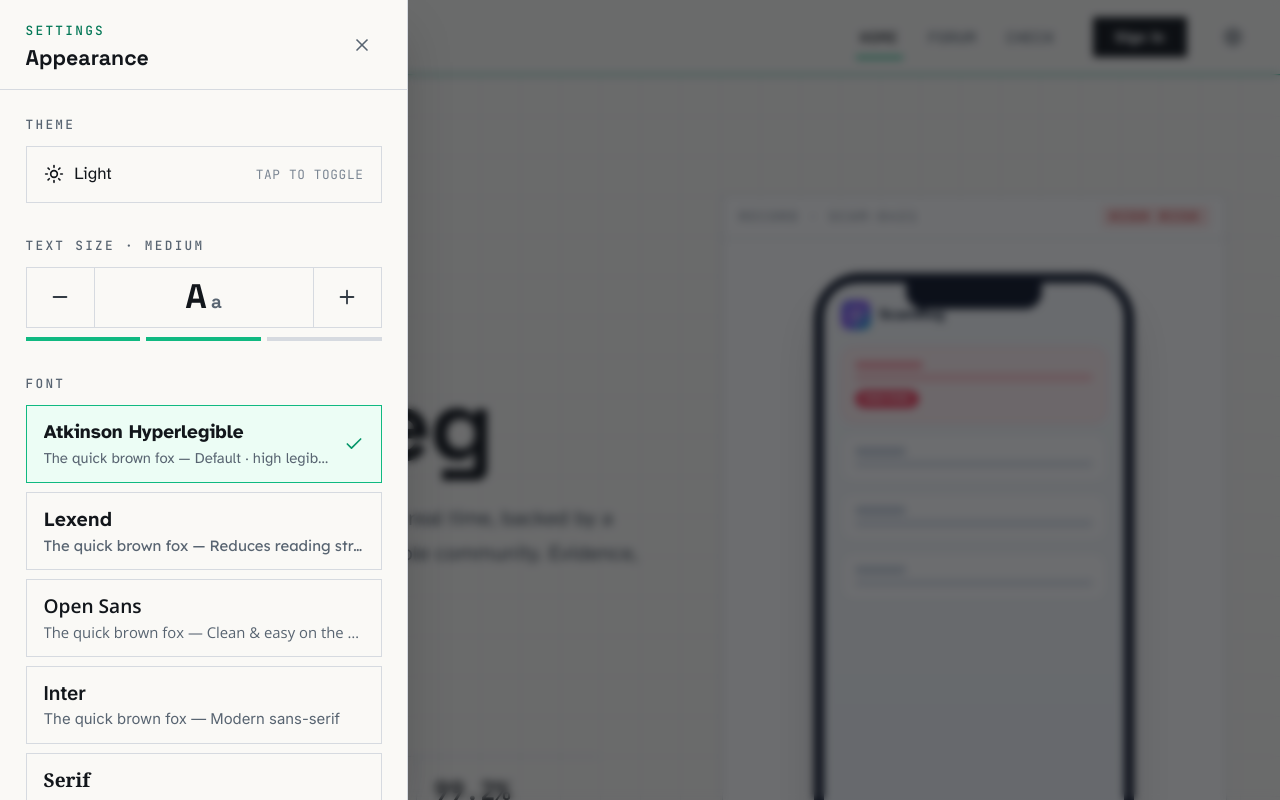
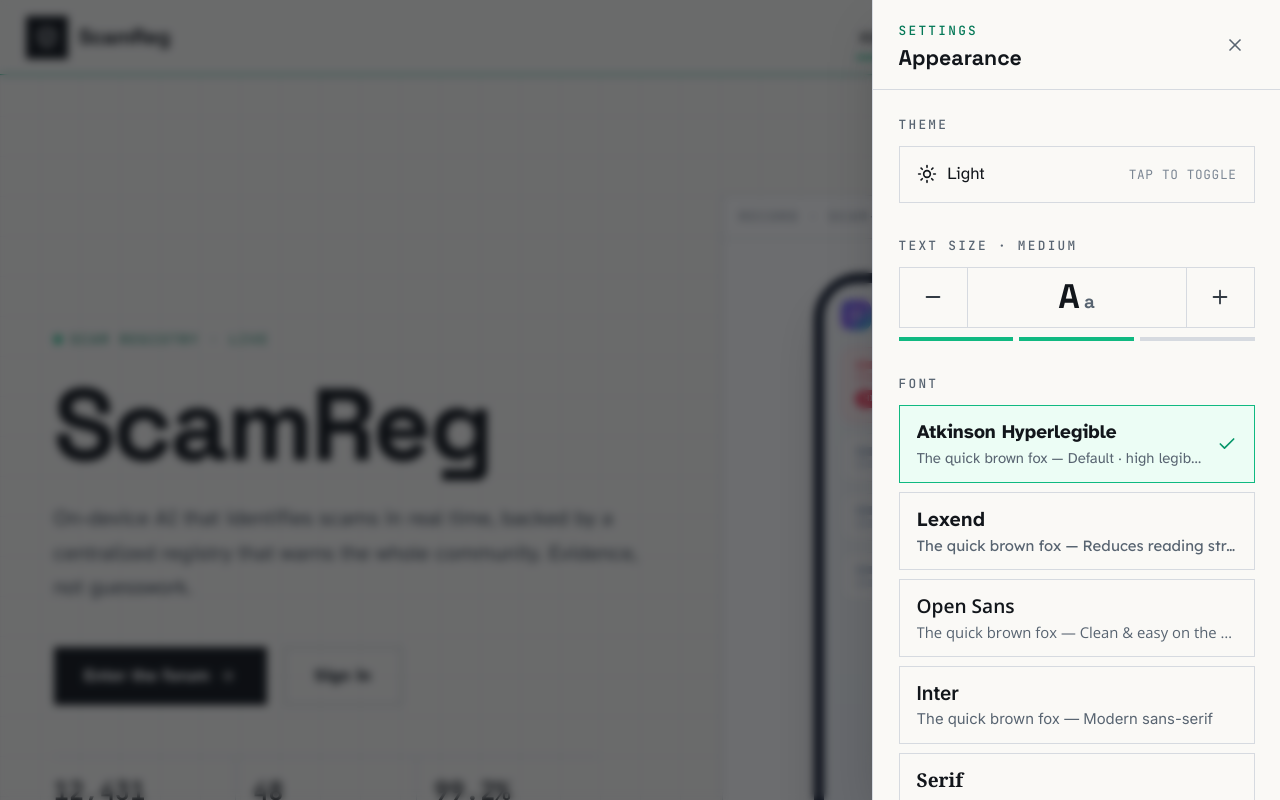
Before and after one commit to jx-np/hackit-negevs, a React (Vite) app: page / in a window 1280 px wide. Both pictures are taken after a click on the button "Open appearance settings". Shown: the top 800 px of the page. Built offline with nearby package versions, Linux system fonts and the light colour scheme; no server answers.

Commit message:
Move settings drawer to the right side

```diff
--- a/src/components/layout/SettingsPanel.tsx
+++ b/src/components/layout/SettingsPanel.tsx
@@ -97,12 +97,12 @@
                 exit={{ opacity: 0 }}
                 onClick={() => setOpen(false)}
               />
-              {/* Drawer slides in from the LEFT */}
+              {/* Drawer slides in from the RIGHT */}
               <motion.aside
-                className="fixed left-0 top-0 z-[101] flex h-full w-96 max-w-[90vw] flex-col overflow-y-auto border-r border-ink-200 bg-paper text-ink-900 shadow-2xl dark:border-ink-800 dark:bg-ink-950 dark:text-ink-50"
-                initial={{ x: '-100%' }}
+                className="fixed right-0 top-0 z-[101] flex h-full w-96 max-w-[90vw] flex-col overflow-y-auto border-l border-ink-200 bg-paper text-ink-900 shadow-2xl dark:border-ink-800 dark:bg-ink-950 dark:text-ink-50"
+                initial={{ x: '100%' }}
                 animate={{ x: 0 }}
-                exit={{ x: '-100%' }}
+                exit={{ x: '100%' }}
                 transition={{ type: 'spring', damping: 28, stiffness: 260 }}
               >
               <div className="flex items-center justify-between border-b border-ink-200 px-6 py-4 dark:border-ink-800">
```
